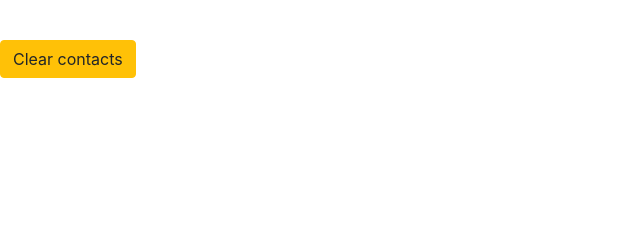
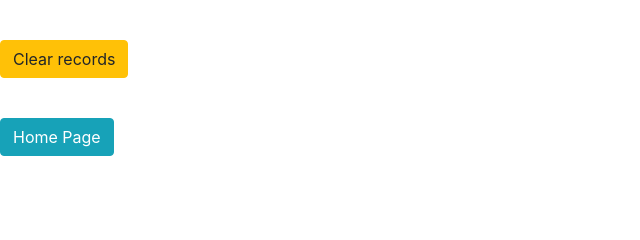
Before and after one commit to varsey/contacts-importer, a Django app: page /contacts/ in a window 1280 px wide. Shown: the part 243-483 px from the top of the page, without its empty margins (0-640 px from the left). Run offline with Django 4.2, Linux system fonts and the light colour scheme; data that the repository does not hold is empty.

Commit message:
feat [importer] home page link on contacts page
- typos corrected

```diff
--- a/importer/templates/importer/contacts.html
+++ b/importer/templates/importer/contacts.html
@@ -132,10 +132,11 @@
 
         <form action="{% url 'cleartable' %}" method="POST">
             {% csrf_token %}
-            <button type="submit" class="btn btn-warning">Clear contacts</button>
+            <button type="submit" class="btn btn-warning">Clear records</button>
         </form>
         <br>
         {{ summary }}
+                <a href="{%  url 'home' %}" class="btn btn-info">Home Page</a>
     {% endblock %}
 
 </body>
--- a/importer/templates/importer/home.html
+++ b/importer/templates/importer/home.html
@@ -7,7 +7,7 @@
 </head>
 <body>
     {% block content %}
-    Pleae upload your contacts <a href="{% url 'contacts' %}"> on contacts page</a>
+    Please upload your data on <a href="{% url 'contacts' %}">contacts page</a>
     {% endblock %}
 </body>
 </html>
```
